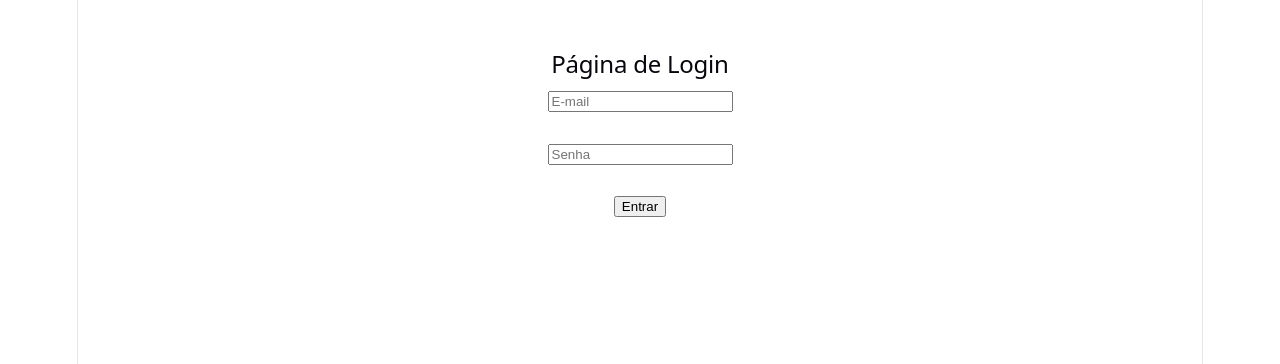
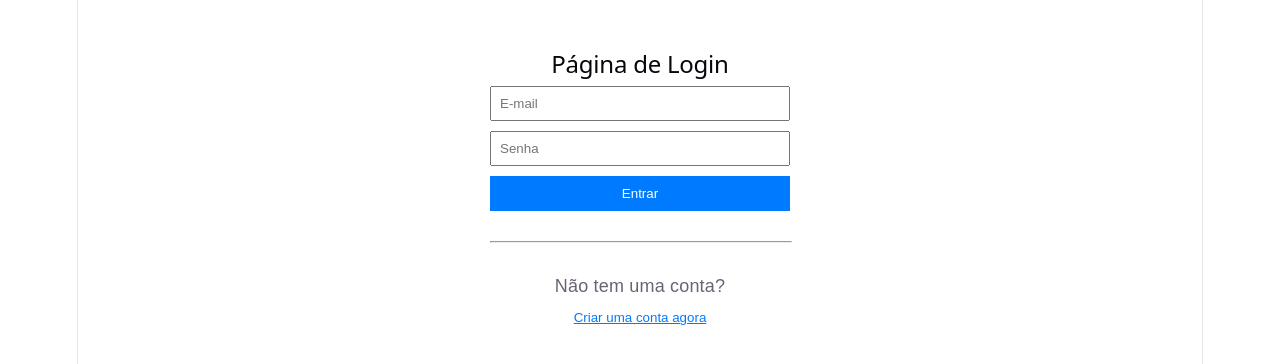
Before and after one commit to EnzoBergamaschiLourenco/GeradorDeTablaturasParaGaita, a React app in the folder frontend/: page /login in a window 1280 px wide. Shown: the top 364 px of the page. Built offline with nearby package versions, Linux system fonts and the light colour scheme; no server answers; the HTML template or start-up script is replaced by a standard one.

Commit message:
pagina de login e sign in integrada ao supabase

```diff
--- a/frontend/src/pages/Login.jsx
+++ b/frontend/src/pages/Login.jsx
@@ -1,10 +1,113 @@
+import { useState } from 'react';
+import { supabase } from '../supabaseClient';
+import { useNavigate } from 'react-router-dom';
+
 export default function Login() {
+  const [isRegistering, setIsRegistering] = useState(false);
+  const [loading, setLoading] = useState(false);
+  const navigate = useNavigate();
+
+  // Estados para os campos do formulário
+  const [email, setEmail] = useState('');
+  const [senha, setSenha] = useState('');
+  const [nome, setNome] = useState('');
+  const [fotoPerfil, setFotoPerfil] = useState('');
+
+  const handleAuth = async () => {
+    setLoading(true);
+
+    if (isRegistering) {
+      // Lógica de Registro na tabela 'usuarios'
+      const { data, error } = await supabase
+        .from('usuarios')
+        .insert([
+          { nome, email, senha, foto_perfil: fotoPerfil }
+        ]);
+
+      if (error) {
+        alert("Erro ao registrar: " + error.message);
+      } else {
+        alert("Conta criada com sucesso!");
+        setIsRegistering(false);
+      }
+    } else {
+      // Lógica de Login simples (checando na tabela 'usuarios')
+      const { data, error } = await supabase
+        .from('usuarios')
+        .select('*')
+        .eq('email', email)
+        .eq('senha', senha)
+        .single();
+
+      if (error || !data) {
+        alert("E-mail ou senha incorretos.");
+      } else {
+        alert("Login realizado!");
+        navigate('/'); // Volta para o menu
+      }
+    }
+    setLoading(false);
+  };
+
   return (
-    <div style={{ textAlign: 'center', marginTop: '50px' }}>
-      <h2>Página de Login</h2>
-      <input type="email" placeholder="E-mail" /><br/><br/>
-      <input type="password" placeholder="Senha" /><br/><br/>
-      <button>Entrar</button>
+    <div style={{ textAlign: 'center', marginTop: '50px', fontFamily: 'Arial' }}>
+      <h2>{isRegistering ? 'Criar nova conta' : 'Página de Login'}</h2>
+
+      <div style={{ display: 'flex', flexDirection: 'column', width: '300px', margin: '0 auto', gap: '10px' }}>
+
+        {/* Campos revelados apenas no Registro */}
+        {isRegistering && (
+          <>
+            <input
+              type="text"
+              placeholder="Nome completo"
+              value={nome}
+              onChange={(e) => setNome(e.target.value)}
+              style={{ padding: '8px' }}
+            />
+            <input
+              type="text"
+              placeholder="URL da foto de perfil"
+              value={fotoPerfil}
+              onChange={(e) => setFotoPerfil(e.target.value)}
+              style={{ padding: '8px' }}
+            />
+          </>
+        )}
+
+        <input
+          type="email"
+          placeholder="E-mail"
+          value={email}
+          onChange={(e) => setEmail(e.target.value)}
+          style={{ padding: '8px' }}
+        />
+        <input
+          type="password"
+          placeholder="Senha"
+          value={senha}
+          onChange={(e) => setSenha(e.target.value)}
+          style={{ padding: '8px' }}
+        />
+
+        <button
+          onClick={handleAuth}
+          disabled={loading}
+          style={{ padding: '10px', backgroundColor: '#007bff', color: 'white', border: 'none', cursor: 'pointer' }}
+        >
+          {loading ? 'Processando...' : (isRegistering ? 'Cadastrar' : 'Entrar')}
+        </button>
+
+        <hr style={{ width: '100%', margin: '20px 0' }} />
+
+        <p>{isRegistering ? 'Já tem uma conta?' : 'Não tem uma conta?'}</p>
+        <button
+          onClick={() => setIsRegistering(!isRegistering)}
+          style={{ background: 'none', border: 'none', color: '#007bff', cursor: 'pointer', textDecoration: 'underline' }}
+        >
+          {isRegistering ? 'Voltar para o Login' : 'Criar uma conta agora'}
+        </button>
+      </div>
     </div>
   );
 }
--- /dev/null
+++ b/frontend/src/supabaseClient.js
@@ -0,0 +1,6 @@
+import { createClient } from '@supabase/supabase-js'
+
+const supabaseUrl = import.meta.env.VITE_SUPABASE_URL
+const supabaseAnonKey = import.meta.env.VITE_SUPABASE_PUBLISHABLE_KEY
+
+export const supabase = createClient(supabaseUrl, supabaseAnonKey)
```
Also changed, not shown: 2 other files (tests, documents, lock files or other folders).
